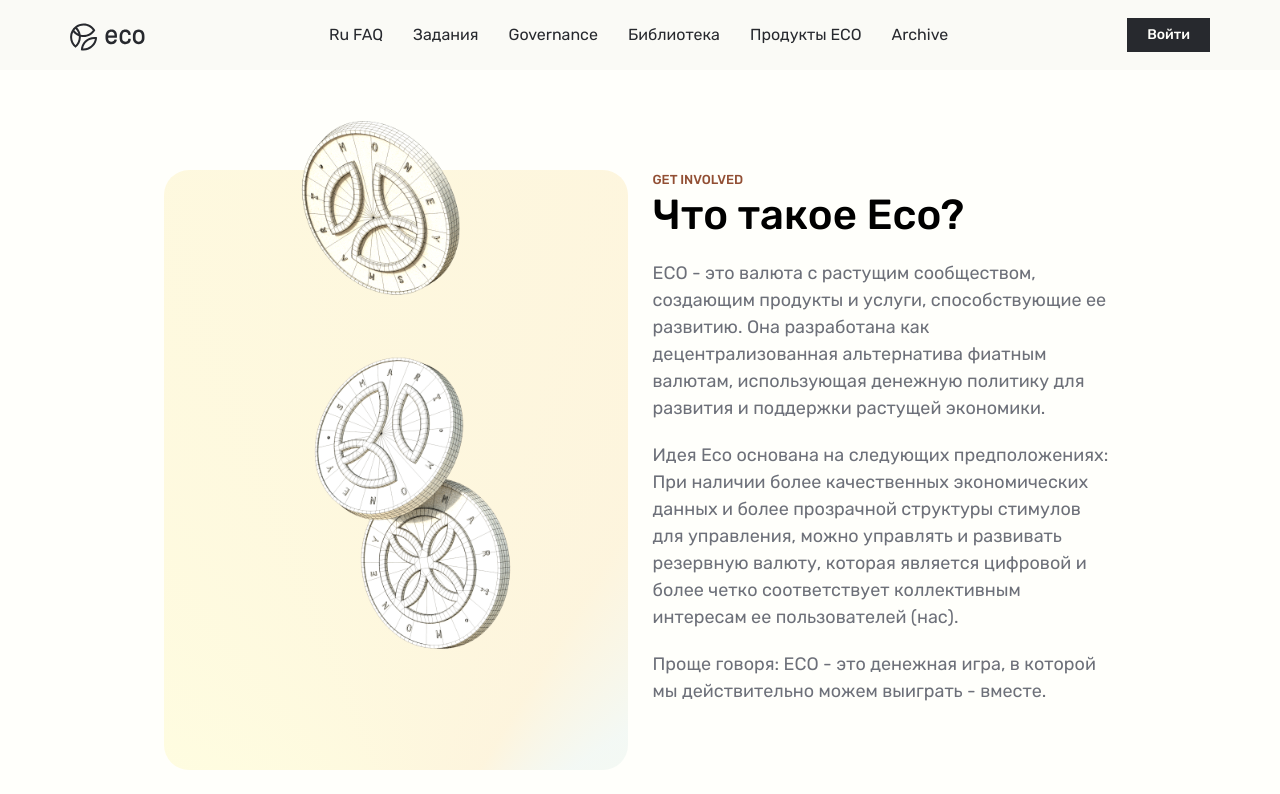
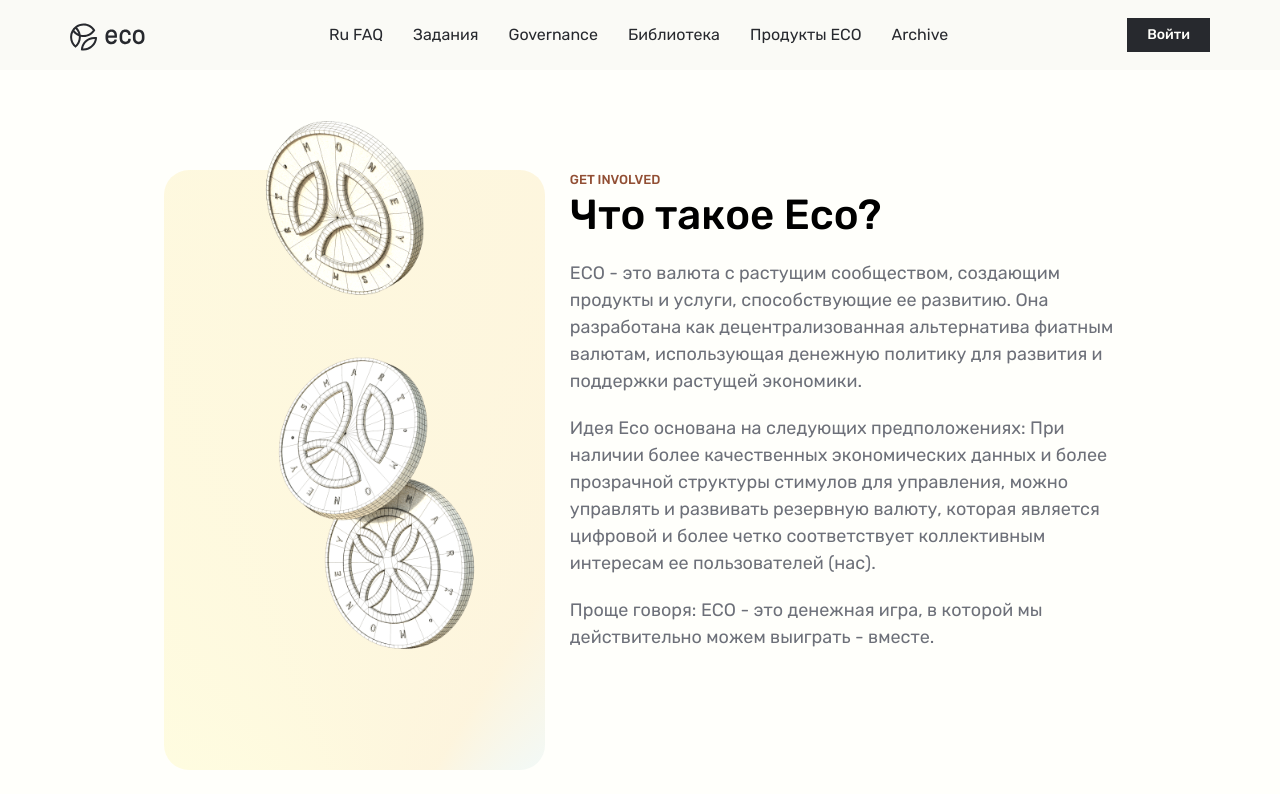
Before and after one commit to ecollectivedao/EcoFaq, a React (Create React App) app: page /welcome in a window 1280 px wide. Shown: the top 794 px of the page. Built offline with nearby package versions, Linux system fonts and the light colour scheme.

Commit message:
animation fix

```diff
--- a/src/containers/News/News.scss
+++ b/src/containers/News/News.scss
@@ -15,14 +15,14 @@
         }
     }
     &__image {
-        margin-bottom: 20px;
+        // margin-bottom: 20px;
         height: 600px;
         width: 40%;
-        position: relative;
-        z-index: -1;
-        border-radius: 25px;
-        background: conic-gradient(from -24.88deg at 54.78% 116.81%, #fcf17735 -39.37deg, #f6ce7036 56.23deg, #cfe5e03e 81.27deg, #fcf17734 320.63deg, #f6ce7037 416.23deg);
-        flex: 1 1 40%;
+        // position: relative;
+        // z-index: -1;
+        // border-radius: 25px;
+        // background: conic-gradient(from -24.88deg at 54.78% 116.81%, #fcf17735 -39.37deg, #f6ce7036 56.23deg, #cfe5e03e 81.27deg, #fcf17734 320.63deg, #f6ce7037 416.23deg);
+        // flex: 1 1 40%;
         @media(max-width: 760px) {
             order: 2;
             width: 100%;
@@ -31,9 +31,19 @@
             height: 300px;
         }
     }
+    &__image-wrapper{
+        position: relative;
+        margin-bottom: 20px;
+        width: 100%;
+        height: 100%;
+        position: relative;
+        z-index: -1;
+        border-radius: 25px;
+        background: conic-gradient(from -24.88deg at 54.78% 116.81%, #fcf17735 -39.37deg, #f6ce7036 56.23deg, #cfe5e03e 81.27deg, #fcf17734 320.63deg, #f6ce7037 416.23deg);
+    }
     &__image img {
         position: absolute;
-        left: 12%;
+        left: 14%;
         top: -30px;
         object-fit: contain;
         width: 80%;
--- a/src/containers/News/News.tsx
+++ b/src/containers/News/News.tsx
@@ -47,14 +47,18 @@
             className="news">
             <div className="news__container">
                 <div className="news__block">
-                    <motion.div
-                        className="news__image"
-                        viewport={{ amount: 0.5, once: true }}
-                        initial='hidden'
-                        whileInView='visible'
-                        variants={imageReveal}>
-                        <img src={coins} alt="news image" />
-                    </motion.div>
+                    <div className="news__image">
+                        <motion.div className="news__image-wrapper"
+                         viewport={{ amount: 0.5, once: true }}
+                         initial='hidden'
+                         whileInView='visible'
+                         variants={imageReveal}
+                        >
+                            <img
+                                src={coins}
+                                alt="news image" />
+                        </motion.div>
+                    </div>
                     <motion.div
                         className="news__info">
                         <motion.h2 className="news__title"
@@ -77,14 +81,14 @@
                             custom={0.15}
                             className="news__descr">ЕСО - это валюта с растущим сообществом, создающим продукты и услуги, способствующие ее развитию. Она разработана как децентрализованная альтернатива фиатным валютам, использующая денежную политику для развития и поддержки растущей экономики.</motion.p>
                         <motion.p initial='hidden'
-                            whileInView='visible'
-                            viewport={{ amount: 0.2, once: true }}
+                            animate='visible'
                             variants={textAnimation}
+                            custom={0.2}
                             className="news__descr">Идея Eco основана на следующих предположениях:
                             При наличии более качественных экономических данных и более прозрачной структуры стимулов для управления, можно управлять и развивать резервную валюту, которая является цифровой и более четко соответствует коллективным интересам ее пользователей (нас).</motion.p>
                         <motion.p initial='hidden'
-                            whileInView='visible'
-                            viewport={{ amount: 0.2, once: true }}
+                            animate='visible'
+                            custom={0.2}
                             variants={textAnimation} className="news__descr">Проще говоря: ЕСО - это денежная игра, в которой мы действительно можем выиграть - вместе.</motion.p>
                     </motion.div>
                 </div>
```
